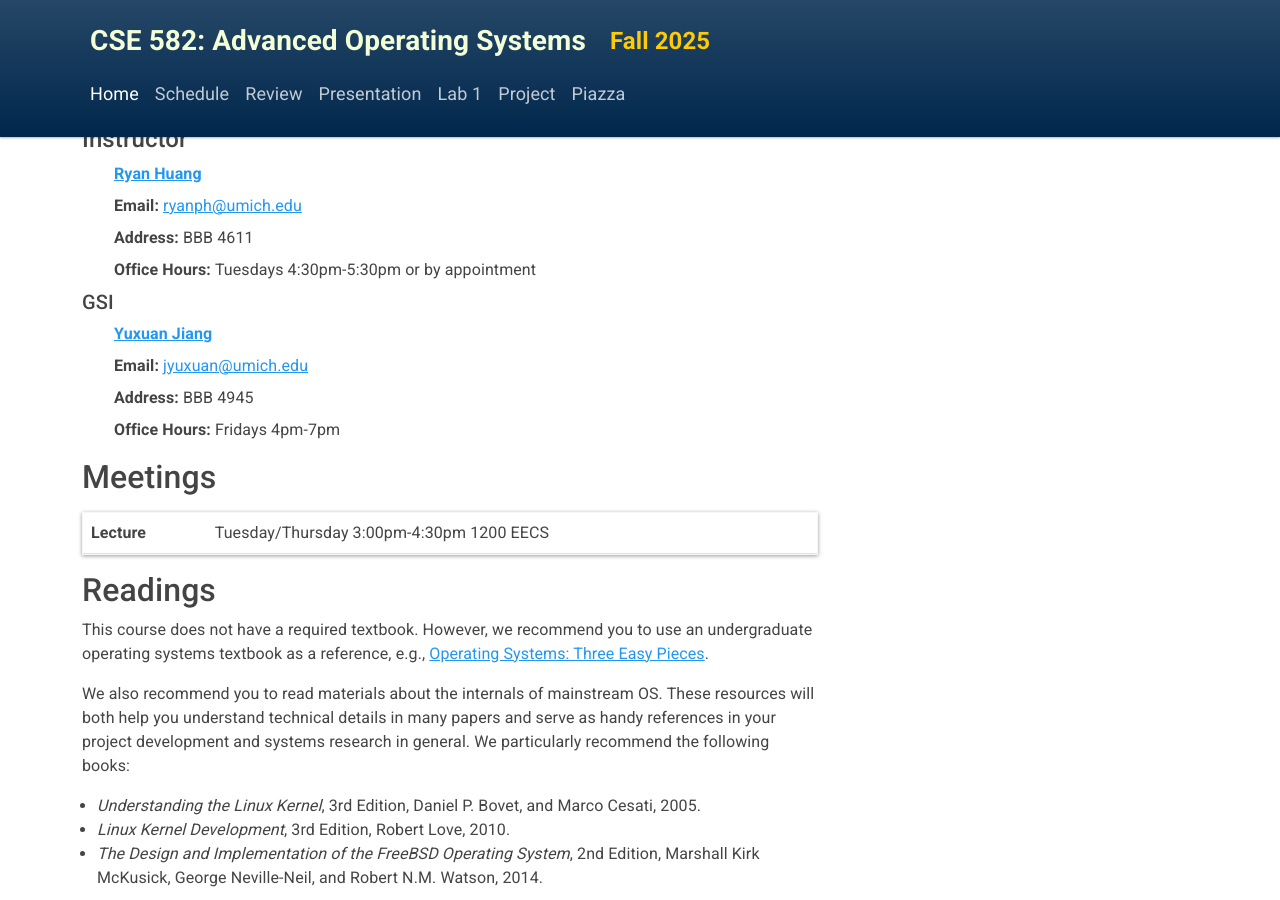
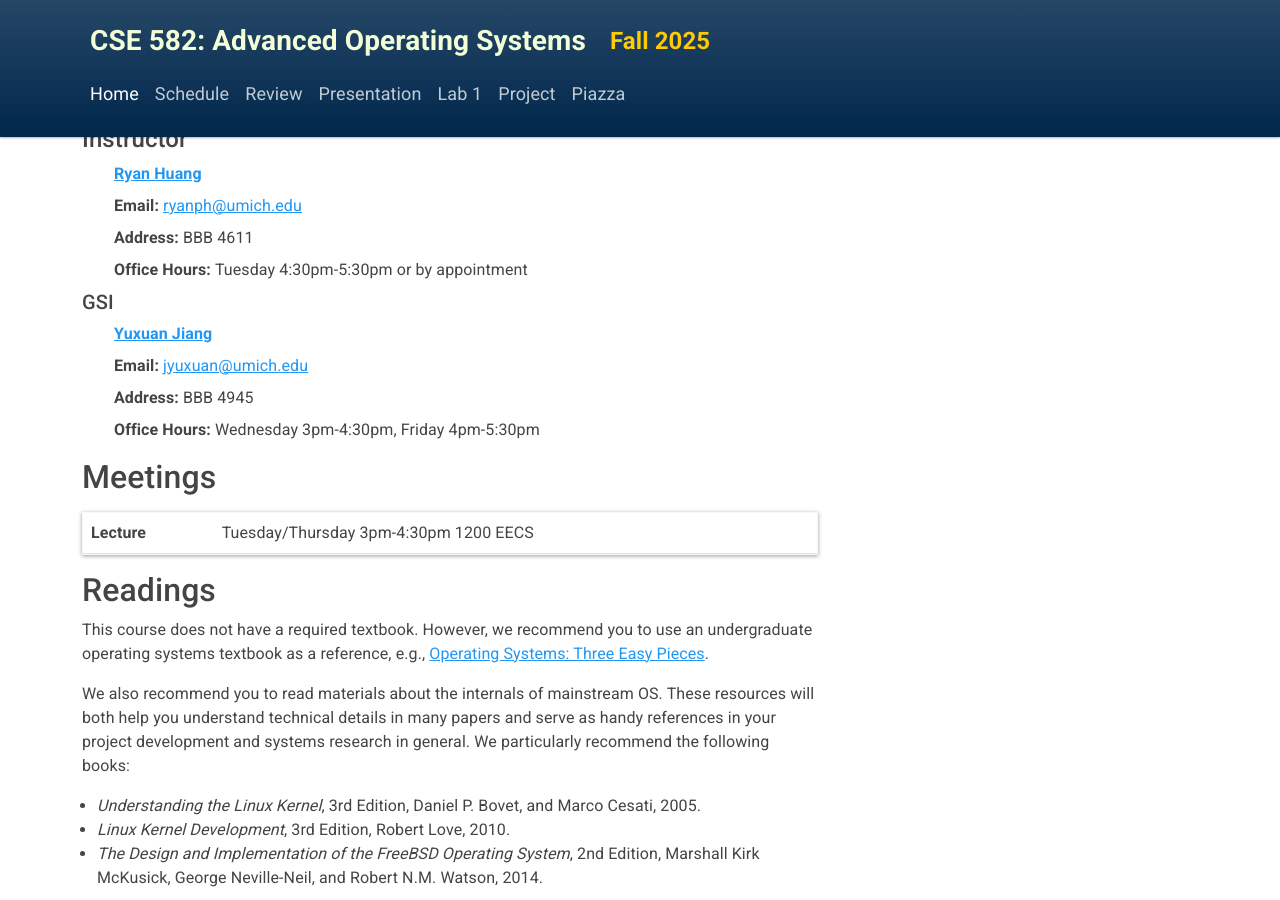
Before and after one commit to eecs582/eecs582.github.io, a Jekyll site: the page built from index.md, in a window 1280 px wide and 900 px high, scrolled down 660 px. Built offline with Jekyll 4.4.1, drawn with Linux system fonts in a browser that asks for light colours.

Commit message:
update oh

```diff
--- a/index.md
+++ b/index.md
@@ -40,12 +40,12 @@ to Operating Systems) or equivalent.
 	<dd><strong><a href="https://web.eecs.umich.edu/~ryanph">Ryan Huang</a></strong></dd>
 	<dd><b>Email: </b><a href="mailto:ryanph@umich.edu">ryanph@umich.edu</a></dd>
 	<dd><b>Address: </b>BBB 4611</dd>
-	<dd><b>Office Hours: </b>Tuesdays 4:30pm-5:30pm or by appointment</dd>
+	<dd><b>Office Hours: </b>Tuesday 4:30pm-5:30pm or by appointment</dd>
 	<dt><h5>GSI</h5></dt>
 	<dd><strong><a href="https://essoz.github.io/">Yuxuan Jiang</a></strong></dd>
 	<dd><b>Email: </b><a href="mailto:jyuxuan@umich.edu">jyuxuan@umich.edu</a></dd>
 	<dd><b>Address: </b>BBB 4945</dd>
-	<dd><b>Office Hours: </b>Fridays 4pm-7pm</dd>
+	<dd><b>Office Hours: </b>Wednesday 3pm-4:30pm, Friday 4pm-5:30pm</dd>
 </dl>
 
 ## Meetings
@@ -56,7 +56,7 @@ to Operating Systems) or equivalent.
   <tbody>
     <tr scope="row">
       <td><strong>Lecture</strong></td>
-      <td>Tuesday/Thursday 3:00pm-4:30pm 1200 EECS</td>
+      <td>Tuesday/Thursday 3pm-4:30pm 1200 EECS</td>
     </tr>
   </tbody>
 </table>
```
